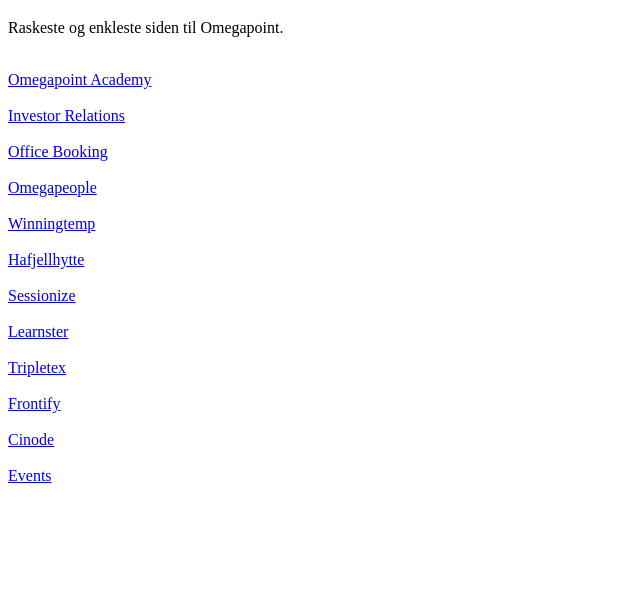
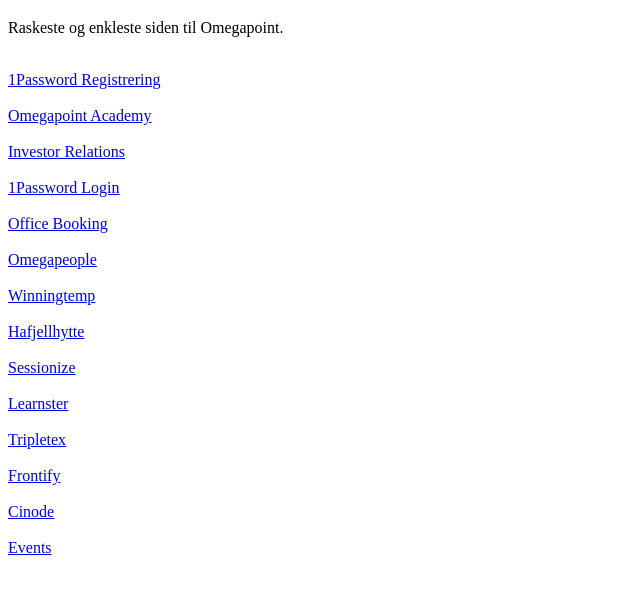
Before and after one commit to ksols/ksols.github.io, a plain HTML site: page index.html in a window 1280 px wide. Shown: the part 61-652 px from the top of the page, without its empty margins (0-640 px from the left). Drawn offline with Linux system fonts and the light colour scheme.

Commit message:
1password login + reg page

```diff
--- a/index.html
+++ b/index.html
@@ -8,10 +8,16 @@
     <h1>OmegaLink</h1>
     <p>Raskeste og enkleste siden til Omegapoint.</p>
     <br />
+    <a href="https://omegapoint.1password.eu/teamjoin/invitation/QXEERA3TLRF4DANANWX22AWBNA">1Password Registrering</a>
+    <br />
+    <br />
     <a href="https://portal.omegapoint.academy/">Omegapoint Academy</a>
     <br />
     <br />
     <a href="https://omegapointcloud.sharepoint.com/sites/OmegapointInvestorRelations">Investor Relations</a>
+    <br />
+    <br />
+    <a href="http://omegapoint.1password.eu/">1Password Login</a>
     <br />
     <br />
     <a href="https://officebooking.omegapoint.no/">Office Booking</a>
```
